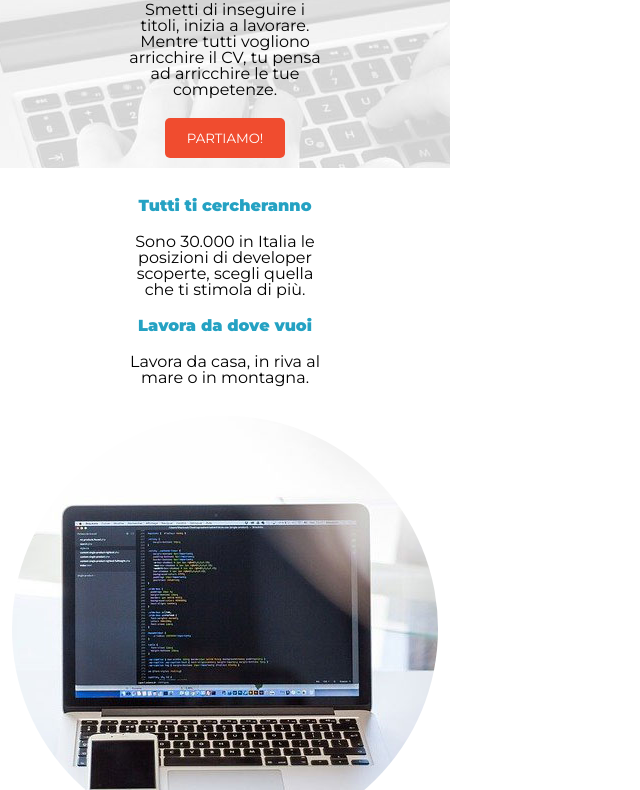
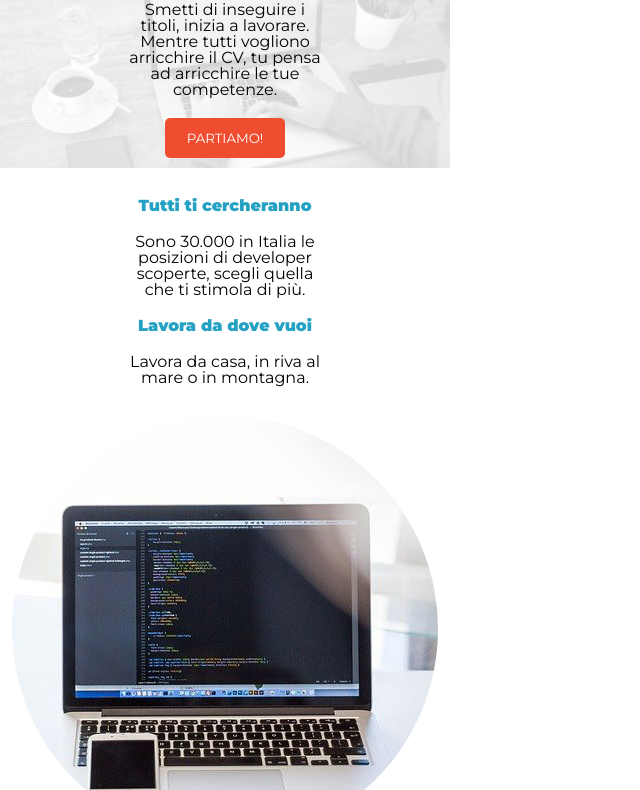
Before and after one commit to angelolaera/U1D4_progetto, a plain HTML site: page index.html in a window 1280 px wide. Shown: the part 171-961 px from the top of the page, without its empty margins (0-640 px from the left). Drawn offline with nearby package versions, Linux system fonts and the light colour scheme.

Commit message:
U1D4
Modifica  su immagine class="firstbox"

```diff
--- a/S1-L5/Esercizio/css/style.css
+++ b/S1-L5/Esercizio/css/style.css
@@ -12,7 +12,8 @@ header {
 
 .firstboxes {
   text-align: center;
-  background: url(../images/banner.jpg) no-repeat fixed center center;
+  background: url(../images/banner.jpg);
+  background-size: cover;
   width: 450px;
   margin: 0 auto;
 
```
